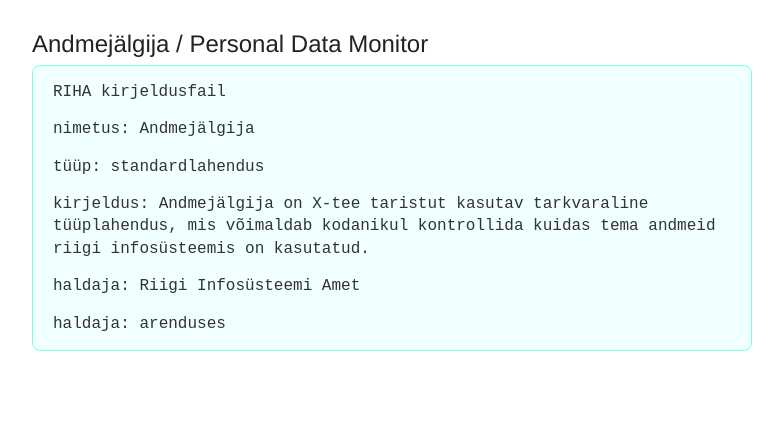
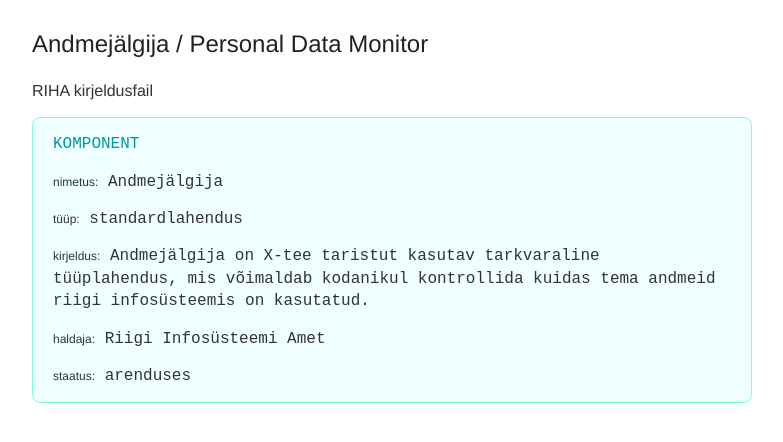
Before and after one commit to e-gov/AJ, a Jekyll site: the page built from _posts/2015-1-3-META.md, in a window 1280 px wide. Shown: the top 442 px of the page, without its empty margins (248-1031 px from the left). Built offline with Jekyll 4.4.1, drawn with Linux system fonts in a browser that asks for light colours; Markdown is read by kramdown in place of the engine named in the settings.

Commit message:
Update 2015-1-3-META.md

```diff
--- a/_posts/2015-1-3-META.md
+++ b/_posts/2015-1-3-META.md
@@ -2,18 +2,20 @@
 layout: page
 title: Andmejälgija / Personal Data Monitor
 ---
+
+<p>RIHA kirjeldusfail</p>
+
 <section class='RIHA' itemscope itemtype="http://meta.ria.ee/Komponent">
+  <p><a href='http://meta.ria.ee/Komponent'>KOMPONENT</a></p>
 
-  <p>RIHA kirjeldusfail</p>
+  <p><span class='label'>nimetus:</span> <span itemprop="nimetus">Andmejälgija</span></p>
 
-  <p>nimetus: <span itemprop="nimetus">Andmejälgija</span></p>
+  <p><span class='label'>tüüp:</span> <span itemprop="komponendityyp">standardlahendus</span></p>
 
-  <p>tüüp: <span itemprop="komponendityyp">standardlahendus</span></p>
+  <p><span class='label'>kirjeldus:</span> <span itemprop="kirjeldus">Andmejälgija on X-tee taristut kasutav tarkvaraline tüüplahendus, mis võimaldab kodanikul kontrollida kuidas tema andmeid riigi infosüsteemis on kasutatud.</span></p>
 
-  <p>kirjeldus: <span itemprop="kirjeldus">Andmejälgija on X-tee taristut kasutav tarkvaraline tüüplahendus, mis võimaldab kodanikul kontrollida kuidas tema andmeid riigi infosüsteemis on kasutatud.</span></p>
+  <p><span class='label'>haldaja:</span> <span itemprop="haldaja">Riigi Infosüsteemi Amet</span></p>
 
-  <p>haldaja: <span itemprop="haldaja">Riigi Infosüsteemi Amet</span></p>
-
-  <p>haldaja: <span itemprop="staatus">arenduses</span></p>
+  <p><span class='label'>staatus:</span> <span itemprop="staatus">arenduses</span></p>
 
 </section>
```
